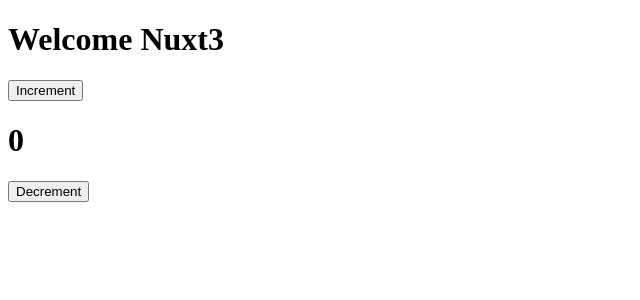
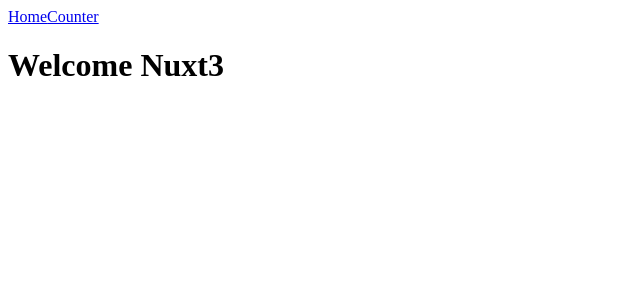
Before and after one commit to shahriarshaon1993/nuxtjs3-bitfumes-2022, a Nuxt app: page / in a window 1280 px wide. Shown: the top 300 px of the page, without its empty margins (0-640 px from the left). Built offline with nearby package versions, Linux system fonts and the light colour scheme.

Commit message:
Dynamic component

```diff
--- a/app.vue
+++ b/app.vue
@@ -1,8 +1,15 @@
 <template>
-  <HomeWelcome />
-  <Counter />
+  <a href="#" @click="view('home')">Home</a>
+  <a href="#" @click="view('counter')">Counter</a>
+
+  <LazyHomeWelcome v-if="page === 'home'"/>
+  <LazyCounter v-if="page === 'counter'"/>
 </template>
 
 <script setup>
+  const page = ref('home');
 
+  function view(name) {
+    page.value = name;
+  }
 </script>
```
Also changed, not shown: 1 other file (tests, documents, lock files or other folders).
